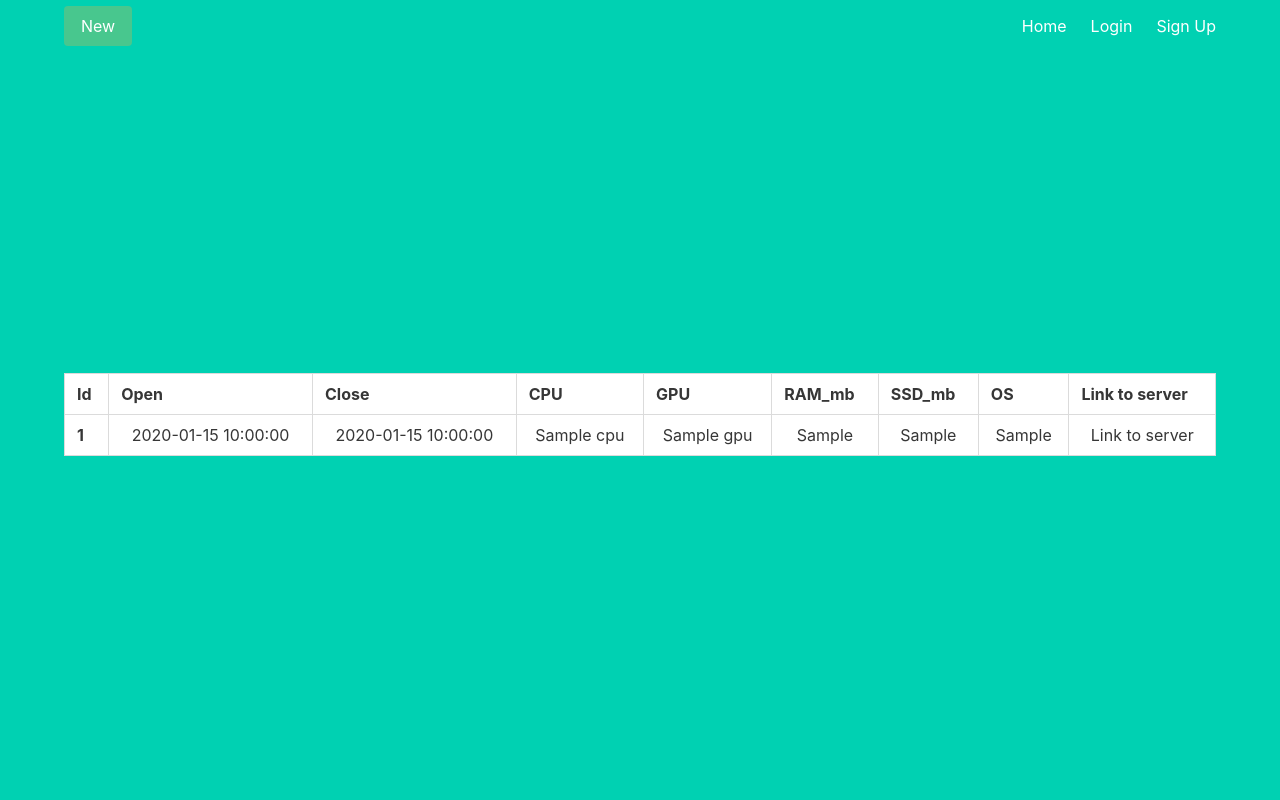
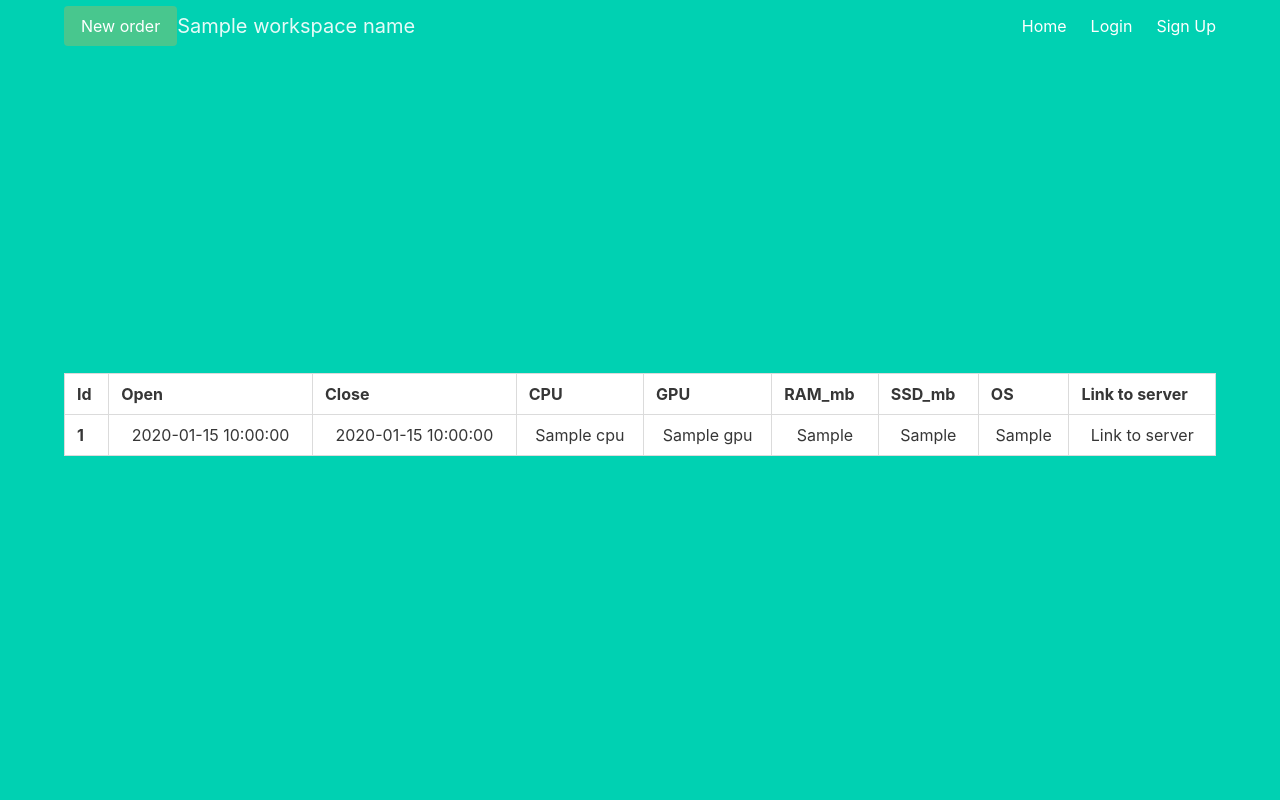
Before and after one commit to Grafit24/db-design-and-dev, a Flask app: template app/templates/workspace.html in a window 1280 px wide. Run offline with Flask 3, Linux system fonts and the light colour scheme; the template is opened without the code that fills it: most values are stand-ins (such as "Sample title", 1, 10 or a date in 2020); parts of the project's set-up code (start-up, migrations or seed data) failed here and were passed over.

Commit message:
UPDATE: View workspace

```diff
--- a/app/main.py
+++ b/app/main.py
@@ -48,9 +48,9 @@ def create_workspace():
     return redirect(url_for("main.workspaces"))
 
 
-@main.route("/workspaces/workspace-<int:workspace_id>")
+@main.route("/workspaces/workspace-<int:workspace_id>-<string:workspace_name>")
 @login_required
-def view_workspace(workspace_id):
+def view_workspace(workspace_id, workspace_name):
     query = """
     SELECT *
     FROM workspaces_users
@@ -61,7 +61,7 @@ def view_workspace(workspace_id):
     WHERE workspaces_users.workspace_id=%s ORDER BY opened_on DESC;
     """
     result = db.engine.execute(query, workspace_id).fetchall()
-    return render_template("workspace.html", query_result=result)
+    return render_template("workspace.html", query_result=result, workspace_name=workspace_name)
 
 
 @main.route("/workspaces/update", methods=["PUT"])
--- a/app/templates/workspace.html
+++ b/app/templates/workspace.html
@@ -1,7 +1,10 @@
 {% extends "base.html" %}
 
 {% block nav %}
-<button class="button is-block is-success js-modal-trigger" data-target="modal-create">New </button>
+<button class="button is-block is-success js-modal-trigger" data-target="modal-create">New order</button>
+<div class="level-item">
+  <p class="subtitle is-5">{{ workspace_name }}</p>
+</div>
 {% endblock %}
 
 {% block content %}
@@ -19,7 +22,7 @@
 
                 <!--TODO: Add users choice-->
 
-                <button class="button is-block is-info is-medium is-fullwidth">Create workspace</button>
+                <button class="button is-block is-info is-medium is-fullwidth">Buy</button>
             </form>
         </div>
     </div>
--- a/app/templates/workspaces.html
+++ b/app/templates/workspaces.html
@@ -27,7 +27,7 @@
 </div>
 {% for workspace in query_result %}
 <div>
-<a href="{{ url_for('main.view_workspace', workspace_id=workspace['id']) }}" class="title">
+<a href="{{ url_for('main.view_workspace', workspace_id=workspace['id'], workspace_name=workspace['name'] )}}" class="title">
   {{ ("💎" if workspace["is_owner"] else "") + workspace['name'] + ("💎" if workspace["is_owner"] else "") }}
 </a>
 </div>
```
